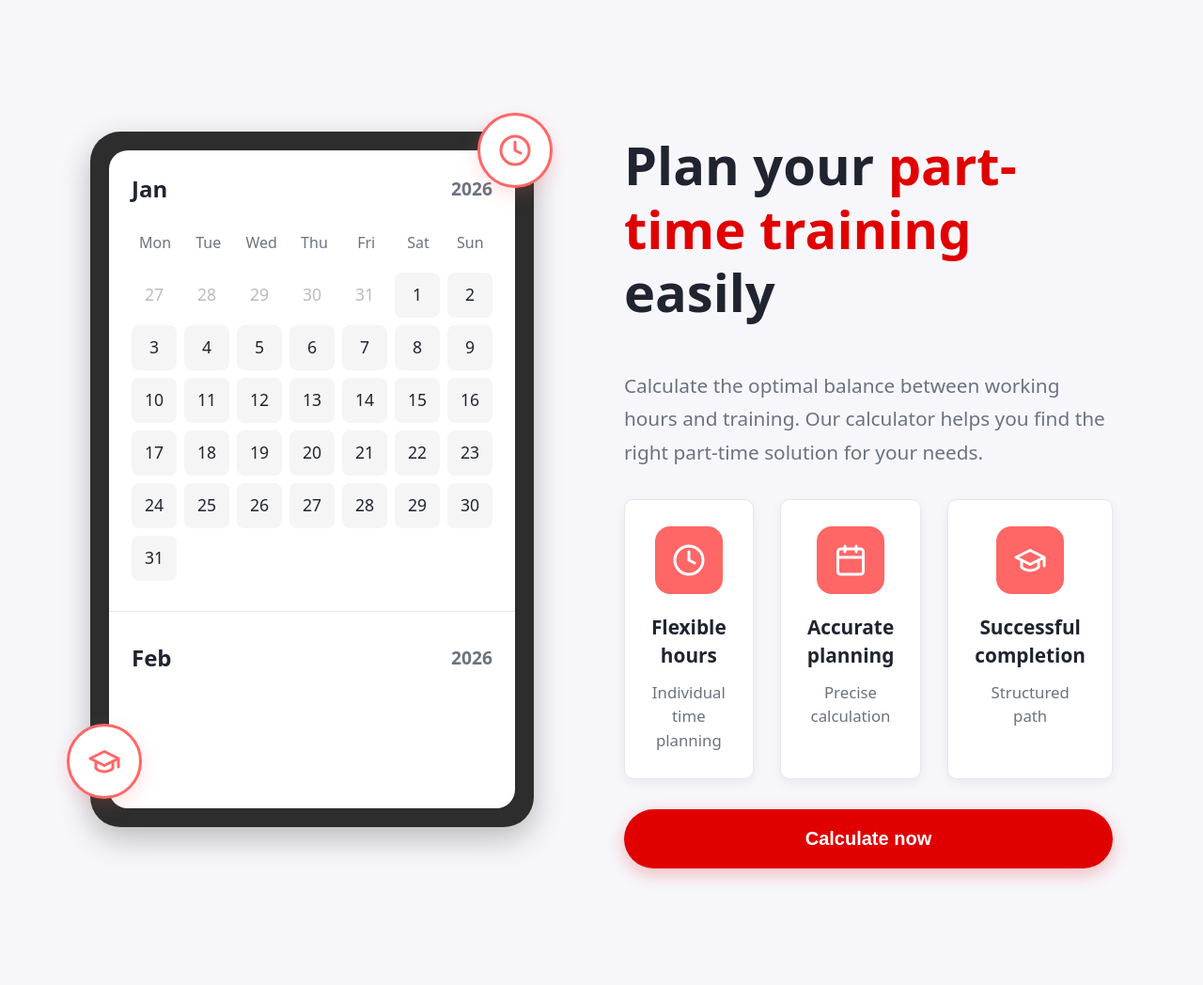
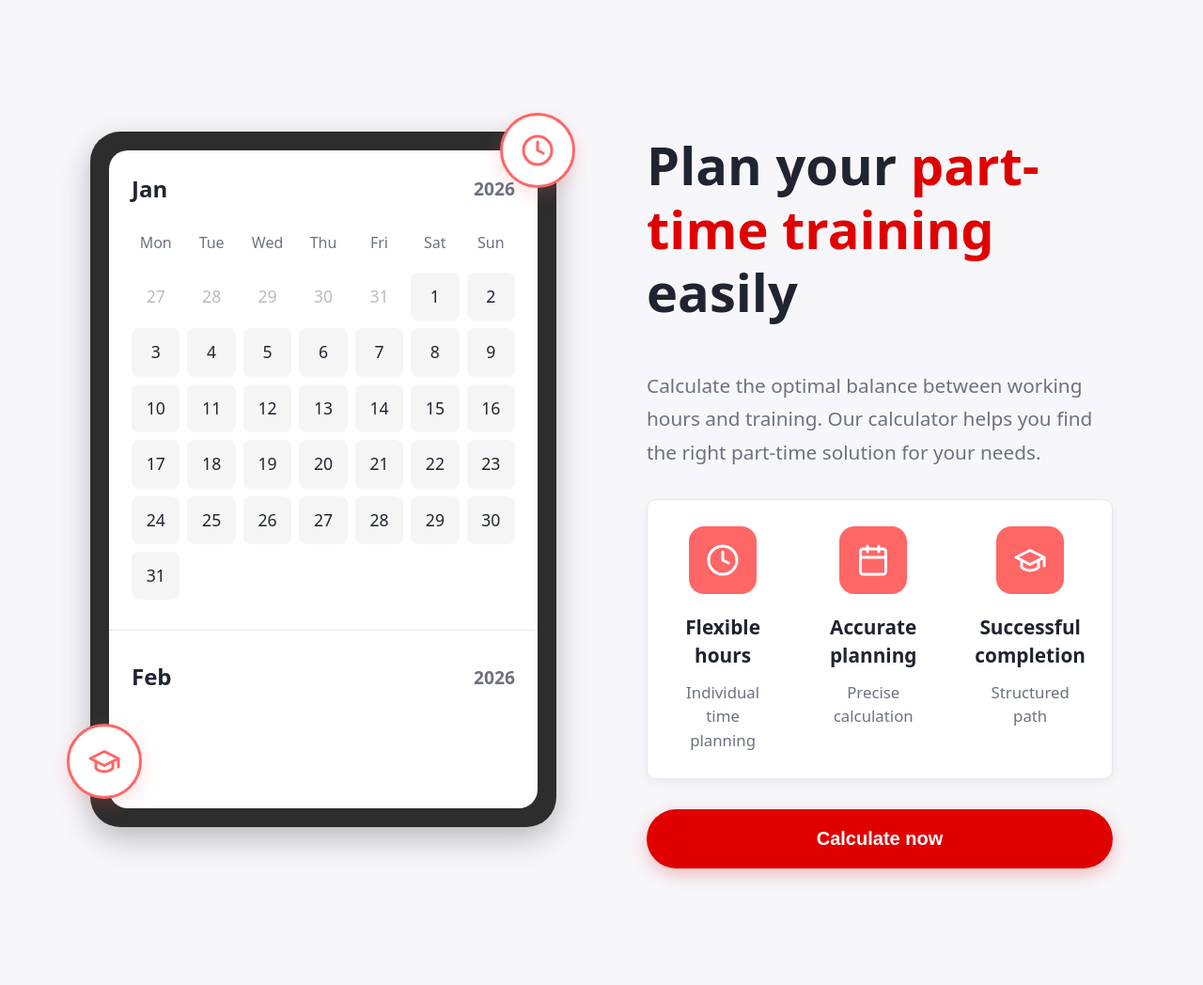
Before and after one commit to rbatmaz69/Teilzeitausbildungsrechner, a Flask app: page / in a window 1280 px wide. Shown: the part 52-1100 px from the top of the page at 94% size. Run offline with Flask 3, Linux system fonts and the light colour scheme.

Commit message:
#63 Feature-Karten als zusammenhängende Box ohne Trennlinien

```diff
--- a/static/styles.css
+++ b/static/styles.css
@@ -1402,11 +1402,23 @@ input.error,
     max-width: 70ch; /* 60-80 Zeichen optimal */
   }
 
-  /* Desktop Feature Cards - Größer */
+  /* Desktop Feature Cards - Als zusammenhängende Box */
   .info-cards-desktop {
     display: flex;
-    gap: var(--space-5);
+    gap: 0;
     margin-bottom: var(--space-6);
+    background: var(--card-bg);
+    border: 1px solid var(--border);
+    border-radius: var(--radius-sm);
+    box-shadow: 0 4px 12px rgb(0 0 0 / 6%);
+    overflow: hidden;
+    transition: box-shadow 0.2s ease, transform 0.2s ease, background-color 0.2s ease;
+  }
+
+  .info-cards-desktop:hover {
+    box-shadow: 0 6px 20px rgb(0 0 0 / 10%);
+    transform: translateY(-2px);
+    background: #fafafa;
   }
 
   .info-card-desktop {
@@ -1416,17 +1428,16 @@ input.error,
     align-items: center;
     text-align: center;
     padding: var(--space-5);
-    background: var(--card-bg);
-    border: 1px solid var(--border);
-    border-radius: var(--radius-sm);
-    box-shadow: 0 4px 12px rgb(0 0 0 / 6%);
-    transition: box-shadow 0.2s ease, transform 0.2s ease, background-color 0.2s ease;
+    background: transparent;
+    border: none;
+    border-radius: 0;
+    box-shadow: none;
+    transition: none;
   }
 
   .info-card-desktop:hover {
-    box-shadow: 0 6px 20px rgb(0 0 0 / 10%);
-    transform: translateY(-3px);
-    background: #fafafa;
+    background: transparent;
+    transform: none;
   }
 
   .info-card-icon-desktop {
```
